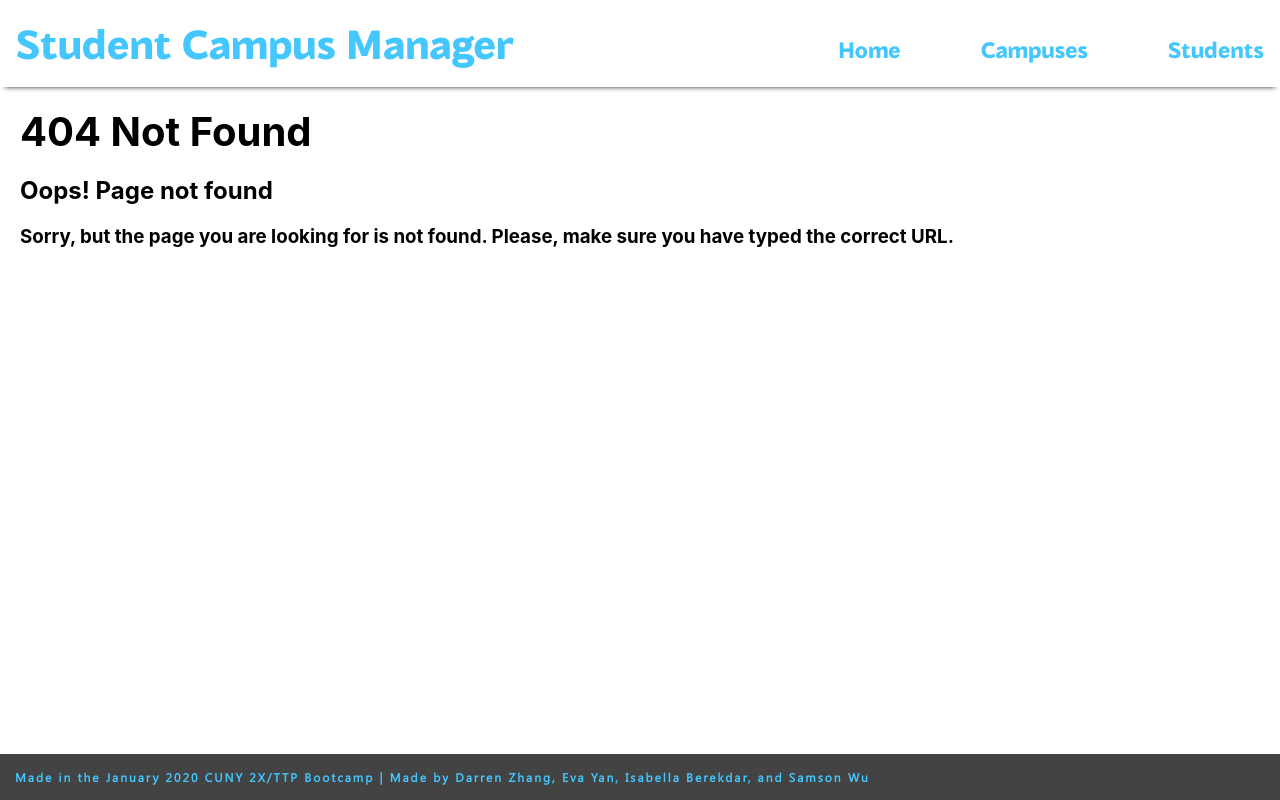
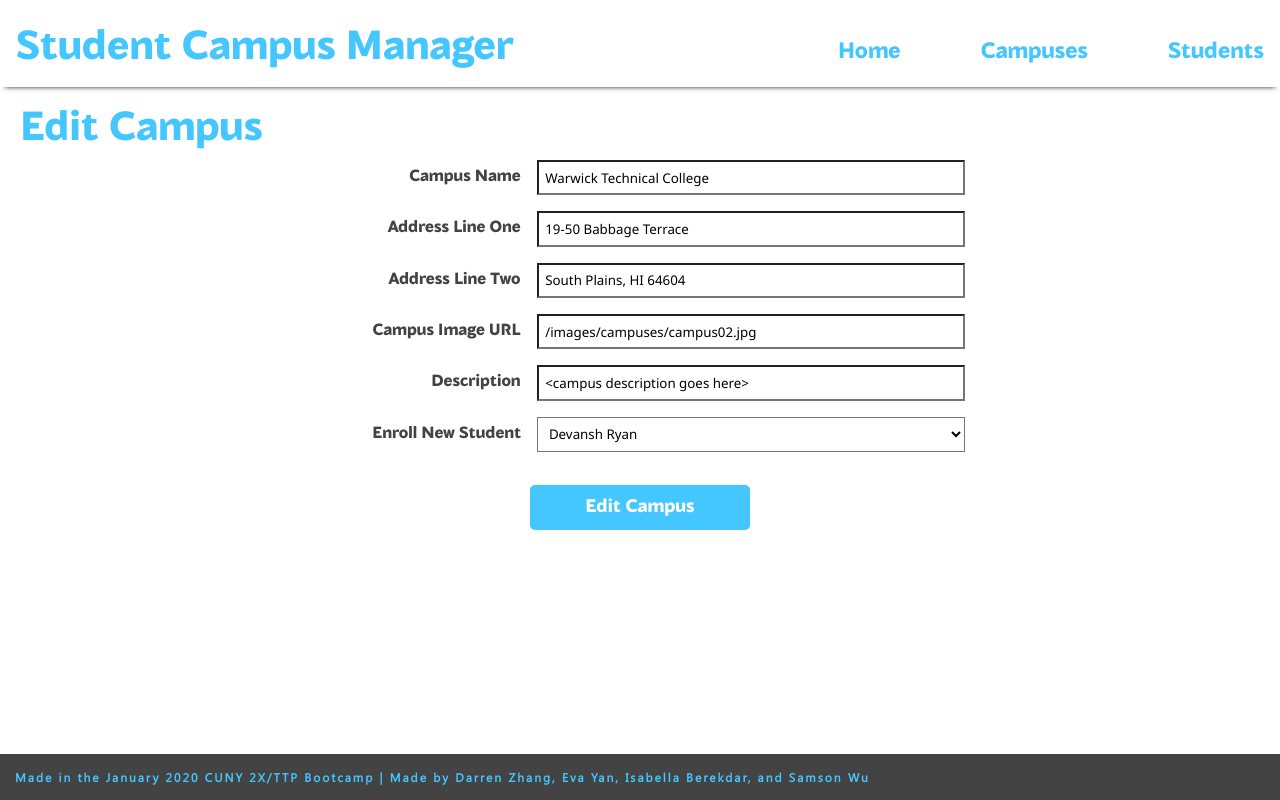
Before and after one commit to isabellab3/Student-Campus-Manager-Frontend, a React (Create React App) app: page /editcampus/0 in a window 1280 px wide. Built offline with nearby package versions, Linux system fonts and the light colour scheme.

Commit message:
Finished edit campus error and pre-populating with existing values

```diff
--- a/src/App.js
+++ b/src/App.js
@@ -47,7 +47,7 @@ class App extends Component {
                 path="/campus/:id"
                 component={SingleCampusContainer}
               />
-              {/* <Route exact path="/editcampus/:id" component={EditCampus} /> */}
+              <Route exact path="/editcampus/:id" component={EditCampusContainer} />
               <Route
                 exact
                 path="/editstudent/:id"
--- a/src/components/containers/AllCampusesContainer.jsx
+++ b/src/components/containers/AllCampusesContainer.jsx
@@ -5,7 +5,7 @@ import { AllCampusesView } from "..";
 
 class AllCampusesContainer extends Component {
   render() {
-    console.log(this.props.allCampuses);
+    // console.log(this.props.allCampuses);
 
     return (
       <div>
--- a/src/components/containers/AllStudentsContainer.jsx
+++ b/src/components/containers/AllStudentsContainer.jsx
@@ -7,7 +7,6 @@ class AllStudentsContainer extends Component {
   render() {
     return (
       <div>
-
         <AllStudentsView
           allStudents={this.props.allStudents}
           allCampuses={this.props.allCampuses}
--- a/src/components/containers/EditCampusContainer.jsx
+++ b/src/components/containers/EditCampusContainer.jsx
@@ -1,22 +1,119 @@
 import React, { Component } from "react";
 import { connect } from "react-redux";
+import { editCampus } from "../../store/utilities/Campus";
 import { EditCampusView } from "../";
 
 class EditCampusContainer extends Component {
+  constructor(props) {
+    super(props);
+    this.state = {
+      name: this.props.campusInfo.campusName,
+      address1: this.props.campusInfo.address1,
+      address2: this.props.campusInfo.address2,
+      url: this.props.campusInfo.campusImage, // src img url
+      description: this.props.campusInfo.description,
+      enrollments: this.props.campusInfo.enrollments,
+      errors: [],
+      nameStatus: "",
+      address1Status: "",
+      address2Status: ""
+    }
+  }
+
+  handleValidation = event => {
+    let formIsValid = true;
+    let errors = {}; //local variable
+    let nameTemp = "";
+    let address1Temp = "";
+    let address2Temp = "";
+
+    const {
+      name,
+      address1,
+      address2,
+      url,
+      description,
+      enrollments
+    } = this.state;
+    console.log(name.trim);
+    if (name.trim() == "") {
+      formIsValid = false;
+      errors["name"] = "Name input cannot be empty.";
+      nameTemp = "error-border";
+    }
+    if (address1.trim() == "") {
+      formIsValid = false;
+      errors["address1"] = "Address line one cannot be empty.";
+      address1Temp = "error-border";
+    }
+    if (address2.trim() == "") {
+      formIsValid = false;
+      errors["address2"] = "Address line two cannot be empty.";
+      address2Temp = "error-border";
+    }
+
+    //Set error messages
+    this.setState({
+      errors: errors,
+      nameStatus: nameTemp,
+      address1Status: address1Temp,
+      address2Status: address2Temp
+    });
+    return(formIsValid);
+  }
+
+
+  handleSubmit = event => {
+    event.preventDefault();
+    const { name, address1, address2, url, description, enrollments, id} = this.state;
+    if(this.handleValidation()) {
+      const newCampus = {
+        name: name,
+        address1: address1,
+        address2: address2,
+        url: url,
+        description: description,
+        enrollments: enrollments,
+        id: this.props.campusInfo.id
+      };
+
+      // needs validation
+      this.props.editCampus(newCampus);
+    }
+    else {
+
+    }
+  }
+
+  handleChange = event => {
+    this.setState({
+      [event.target.name]: event.target.value
+    });
+  };
+
   render() {
     return (
-      <div>
-        <h1>EditCampusContainer</h1>
-        <EditCampusView />
-      </div>
+      <EditCampusView
+          campusInfo={this.state}
+          handleChange={this.handleChange}
+          handleSubmit={this.handleSubmit}
+          studentsList={this.props.studentsList}/>
     );
   }
 }
 
-function mapStateToProps(state) {
+// ownProps is passed in by the Router and is the campus id
+const mapStateToProps = (state, ownProps) => {
   return {
-    // key: state.key
+    studentsList: state.studentReducer.allStudents,
+    campusInfo: state.campusReducer.allCampuses[ownProps.match.params.id]
   };
 }
 
-export default connect(mapStateToProps)(EditCampusContainer);
+const mapDispatch = dispatch => {
+  return {
+    editCampus: newCampus => dispatch(editCampus(newCampus))
+  };
+}
+
+export default connect(mapStateToProps, mapDispatch)(EditCampusContainer);
--- a/src/components/containers/EditStudentContainer.jsx
+++ b/src/components/containers/EditStudentContainer.jsx
@@ -18,7 +18,7 @@ class EditStudentContainer extends Component {
       email: this.props.studentInfo.email,
       campus: this.props.studentInfo.campus
     };
-    console.log(this.state.first);
+    // console.log(this.state.first);
   }
 
   handleSubmit = event => {
--- /dev/null
+++ b/src/components/views/EditCampusView.css
@@ -0,0 +1,10 @@
+.errors {
+    font-family: segoe-ui;
+    color: red;
+    font-size: 14px;
+  }
+
+.error-border {
+    border-color: red;
+    border-width: 2px;
+}
--- a/src/components/views/EditCampusView.jsx
+++ b/src/components/views/EditCampusView.jsx
@@ -1,51 +1,92 @@
 import React, { Component } from "react";
-
-// If you need cards or styling, you can uncomment the lines here to import
-// import "../views/EditCampusView.css";
+import "../views/EditCampusView.css";
 // import { CampusCard } from "../";
 // import { StudentCard } from "../";
 
 const EditCampusView = (props) => {
+  console.log(props.studentsList);
   return (
-    <div className>
+    <div className="add-student">
       <h1>Edit Campus</h1>
-      <form onSubmit={props.handleSubmit}>
-        <div className='form-row'>
+      <form className="add-student-form" onSubmit={props.handleSubmit}>
+        <div className="form-row">
           <label>Campus Name</label>
           <input
             type='text'
-            placeholder='cool campus name'
+            name='name'
+            placeholder='Enter campus name here...'
             onChange={props.handleChange}
+            className={props.campusInfo.nameStatus}
+            value={props.campusInfo.name}
+            required
           />
         </div>
-        <div>
-          <label>Campus Location</label>
+        <div className="form-row">
+          <label>Address Line One</label>
           <input
             type='text'
-            placeholder='Address'
+            name='address1'
+            placeholder='Enter address line 1 here...'
             onChange={props.handleChange}
+            className={props.campusInfo.address1Status}
+            value={props.campusInfo.address1}
+            required
           />
         </div>
-        <div>
+        <div className="form-row">
+          <label>Address Line Two</label>
+          <input
+            type='text'
+            name='address2'
+            placeholder='Enter address line 2 here...'
+            onChange={props.handleChange}
+            value={props.campusInfo.address2}
+            className={props.campusInfoaddress2Status}
+            required
+          />
+        </div>
+        <div className="form-row">
           <label>Campus Image URL</label>
           <input
             type='url'
             name='url'
-            placeholder='Campus Image URL'
+            placeholder='Enter campus image URL...'
+            value={props.campusInfo.url}
             onChange={props.handleChange}
           />
         </div>
-        <div>
-          <label>Campus Description</label>
+        <div className="form-row">
+          <label>Description</label>
           <input
             type='text'
-            placeholder='Campus description'
+            name='description'
+            placeholder='Enter campus description here...'
+            value={props.campusInfo.description}
             onChange={props.handleChange}
           />
         </div>
-        <div className='form-row'>
+        <div className="form-row">
+          <label>Enroll New Student</label>
+          <select
+            type='text'
+            name='enrollments'
+            onChange={props.handleChange}
 
-        <input type='submit' value='Save Changes' />
+          >
+            {/* Needs to be replaced with none-enrolled students */}
+            {Object.entries(props.campusInfo.enrollments).map(([k, v]) => {
+              return <option>{props.studentsList[v].firstName} {props.studentsList[v].lastName}</option>
+            })}
+            <option>None</option>
+          </select>
+        </div>
+        {/* Error message is mapped on from local state error object list */}
+        {/* Each object needs a unique key set to its key part in the local state */}
+        {Object.entries(props.campusInfo.errors).map(([k, v]) => {
+          return <div className="errors" key={k}><i>{v}</i></div>
+        })}
+        <div>
+          <input className="submit-button" type='submit' value='Edit Campus' />
         </div>
       </form>
     </div>
--- a/src/store/utilities/Campus.js
+++ b/src/store/utilities/Campus.js
@@ -10,7 +10,7 @@ import allCampuses from "../../dummyData/campusesData";
 // ACTION TYPES
 const GET_CAMPUS = "GET_CAMPUS";
 const ADD_CAMPUS = "ADD_CAMPUS";
-// const EDIT_CAMPUS = "EDIT_CAMPUS";
+const EDIT_CAMPUS = "EDIT_CAMPUS";
 const REMOVE_CAMPUS = "REMOVE_CAMPUS";
 
 // ACTION CREATORS
@@ -41,6 +41,12 @@ export const removeCampus = id => {
     payload: id
   };
 };
+export const editCampus = newCampus => {
+  return {
+    type: EDIT_CAMPUS,
+    payload: newCampus
+  };
+};
 
 const initialState = {
   allCampuses: allCampuses
@@ -61,6 +67,14 @@ export default (state = initialState, action) => {
       return Object.assign({}, state, {
         allCampuses: [...allCampuses][state.id]
       });
+    case EDIT_CAMPUS:
+      console.log(action);
+      return Object.assign({}, state, {
+        allCampuses: state.allCampuses
+          .slice(0, action.payload.id)
+          .concat(action.payload)
+          .concat(allCampuses.slice(action.payload.id + 1))
+    });
     default:
       return state;
   }
--- a/src/store/utilities/Student.js
+++ b/src/store/utilities/Student.js
@@ -74,7 +74,7 @@ export default (state = initialState, action) => {
           .slice(0, action.payload.id)
           .concat(action.payload)
           .concat(allStudents.slice(action.payload.id + 1))
-      });
+    });
     default:
       return state;
   }
```
